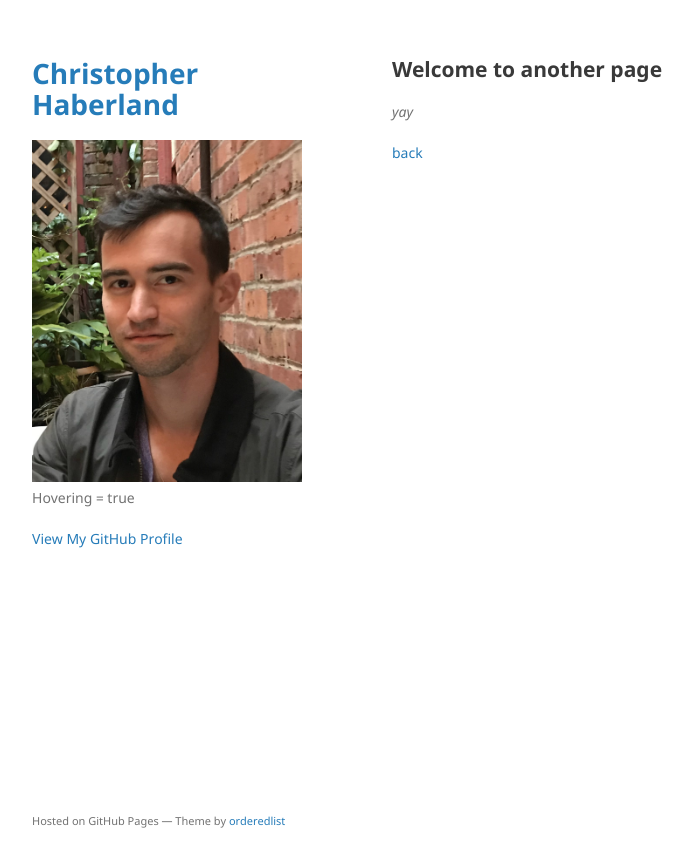
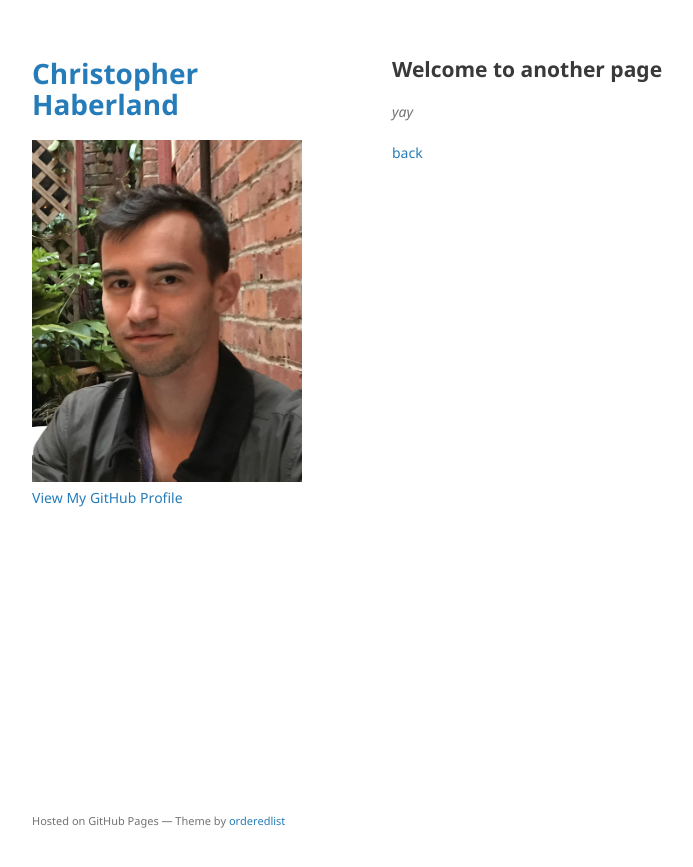
Before and after one commit to argideritzalpea/argideritzalpea.github.io, a Jekyll site: the page built from another-page.md, in a window 1280 px wide. Shown: the top 867 px of the page, without its empty margins (178-871 px from the left). Built offline with Jekyll 4.4.1, drawn with Linux system fonts in a browser that asks for light colours; our own code applies the rules of GitHub Pages for plain Markdown files.

Commit message:
Update default.html

```diff
--- a/_layouts/default.html
+++ b/_layouts/default.html
@@ -20,7 +20,7 @@
           <img src="{{site.logo | relative_url}}" alt="Logo" />
         {% endif %}
 
-        <p>{{ site.description | default: site.github.project_tagline }}</p>
+        <!--<p>{{ site.description | default: site.github.project_tagline }}</p>-->
 
         {% if site.github.is_project_page %}
         <p class="view"><a href="{{ site.github.repository_url }}">View the Project on GitHub <small>{{ site.github.repository_nwo }}</small></a></p>
```
